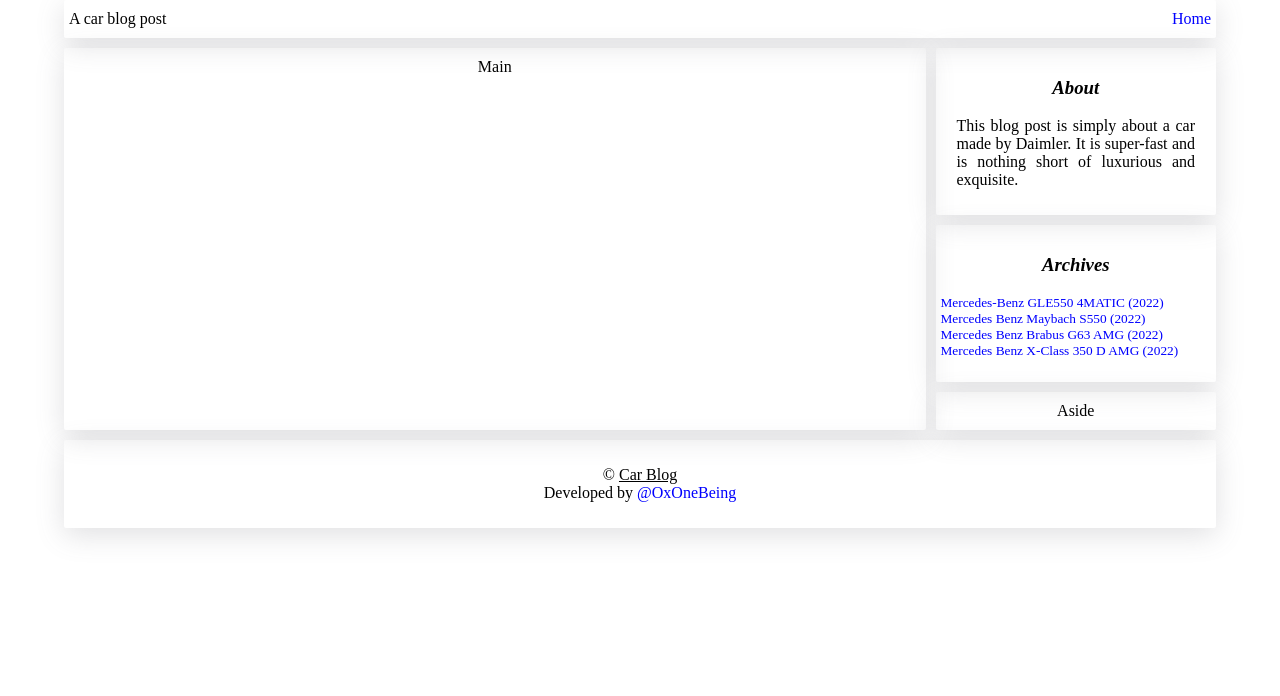
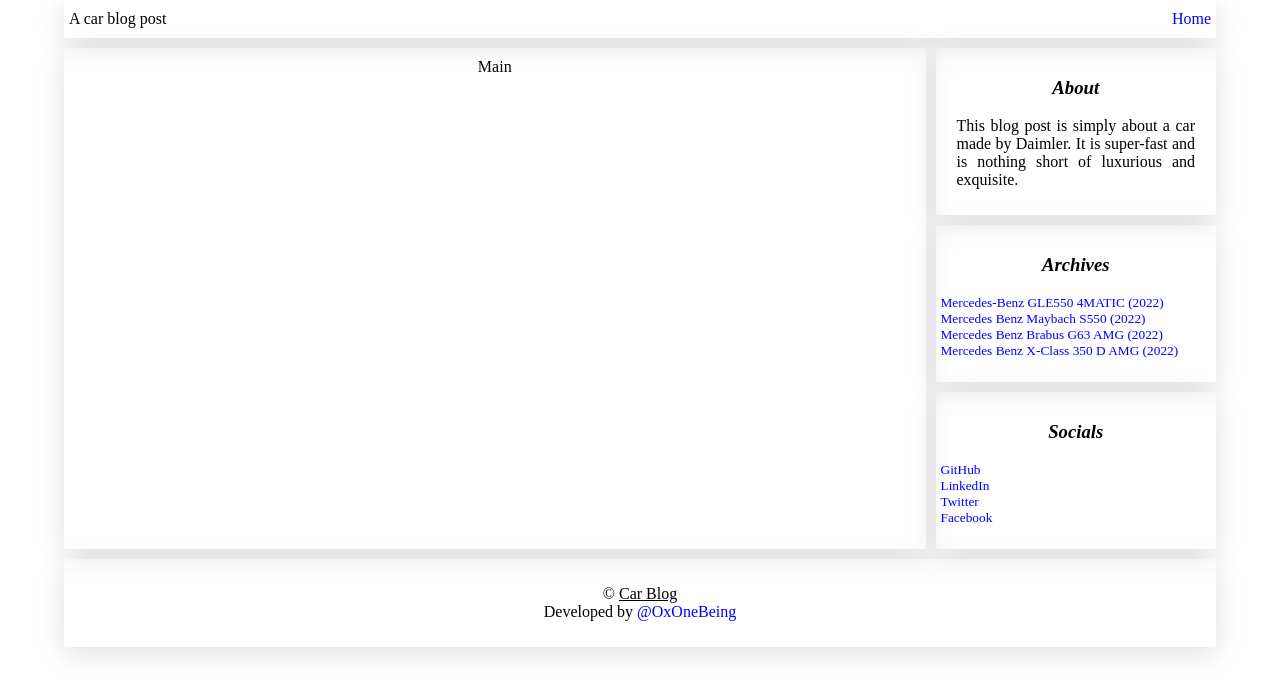
Before and after one commit to 0xOneBeing/FWD-ND-Project-1, a plain HTML site: page blog-post.html in a window 1280 px wide. Drawn offline with Linux system fonts and the light colour scheme.

Commit message:
Done: Aside section.

```diff
--- a/assets/css/style.css
+++ b/assets/css/style.css
@@ -156,16 +156,20 @@ a:hover {
   padding: 0px 16px;
   text-align: justify;
 }
-.post-nav > ul {
-  text-align: start;
-}
 .post-nav {
   grid-column: 10 / 13;
   grid-row: 3 / 5;
 }
+.post-nav > ul {
+  text-align: start;
+}
 .post-aside {
   grid-column: 10 / 13;
   grid-row: 5 / 6;
+}
+.post-aside > ul {
+  text-align: start;
+  padding: 0px 16px;
 }
 .post-footer {
   grid-column: 1 / 13;
--- a/blog-post.html
+++ b/blog-post.html
@@ -42,7 +42,43 @@
           </li>
         </ul>
       </nav>
-      <aside id="post-aside" class="post-aside">Aside</aside>
+      <aside id="post-aside" class="post-aside">
+        <h3><i>Socials</i></h3>
+        <ul id="cat" class="cat">
+          <li class="cat-item">
+            <a
+              href="https://www.github.com/OxOneBeing"
+              target="_blank"
+              class="cat-link"
+              >GitHub</a
+            >
+          </li>
+          <li class="cat-item">
+            <a
+              href="https://www.linkedin.com/in/OxOneBeing"
+              target="_blank"
+              class="cat-link"
+              >LinkedIn</a
+            >
+          </li>
+          <li class="cat-item">
+            <a
+              href="https://www.twitter.com/OxOneBeing"
+              target="_blank"
+              class="cat-link"
+              >Twitter</a
+            >
+          </li>
+          <li class="cat-item">
+            <a
+              href="https://www.facebook.com/OxOneBeing"
+              target="_blank"
+              class="cat-link"
+              >Facebook</a
+            >
+          </li>
+        </ul>
+      </aside>
       <footer id="post-footer" class="post-footer">
         <section id="copy" class="copy">
           <p class="copy">
```
